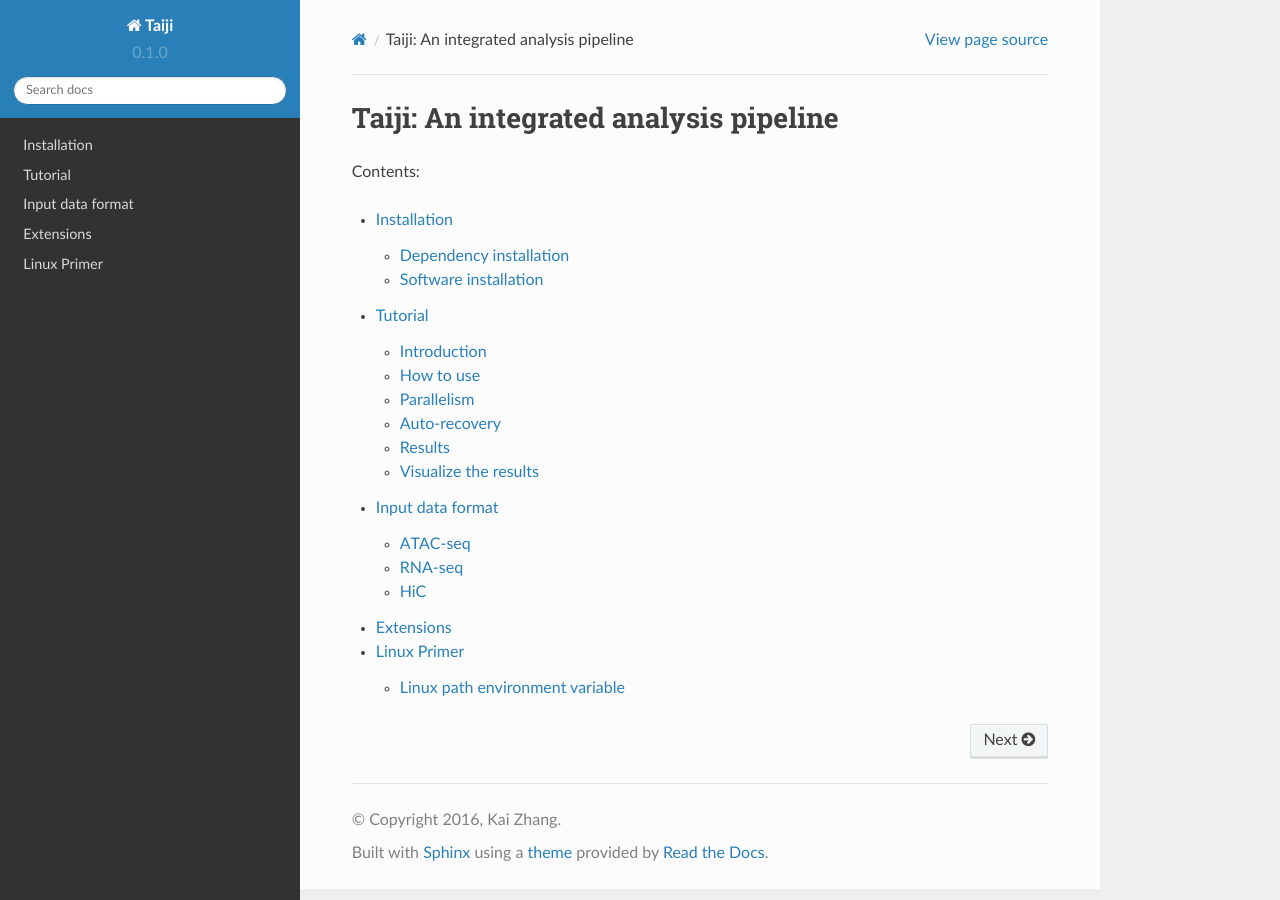
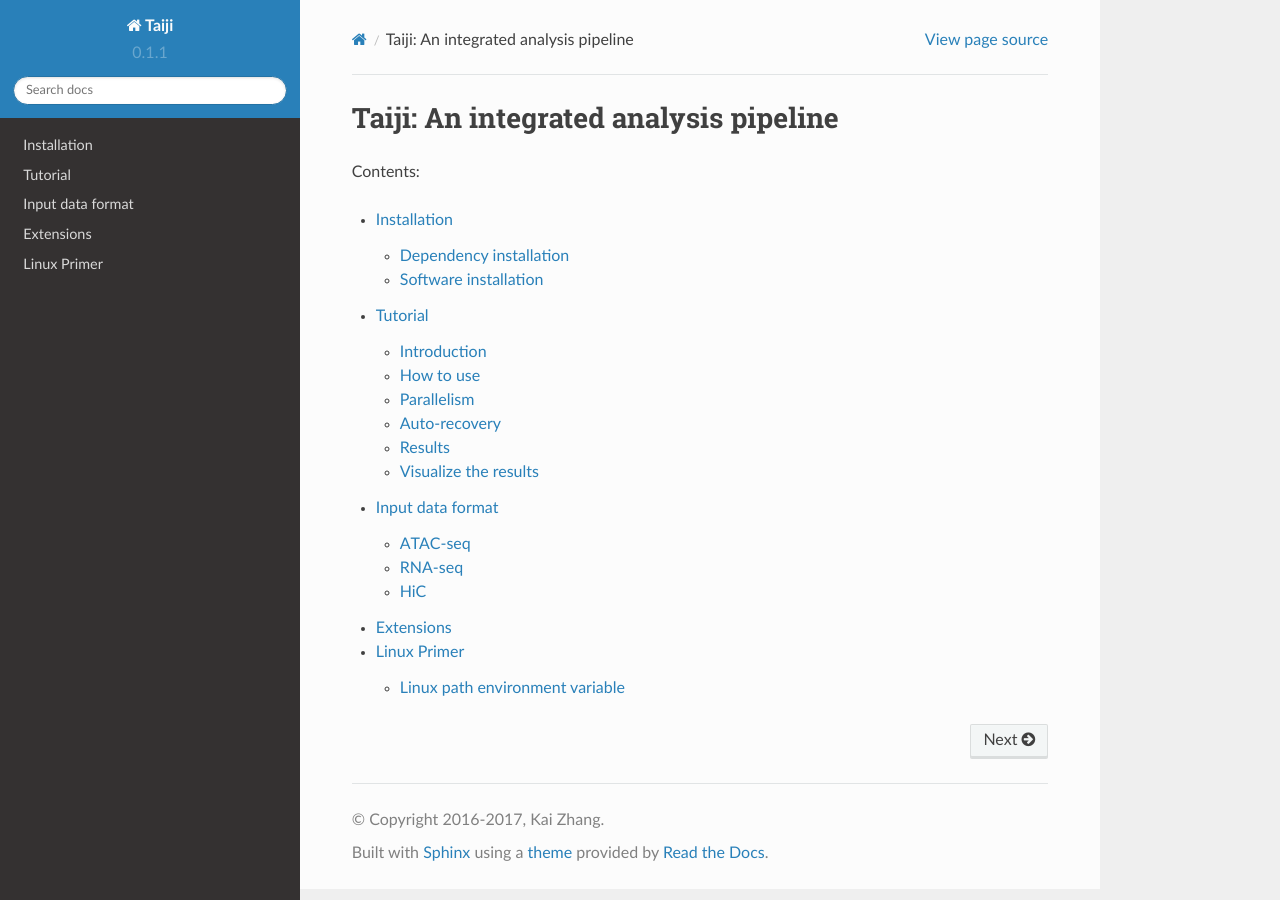
Before and after one commit to kaizhang/Taiji, a Sphinx documentation site: the page built from docs/index.rst, in a window 1280 px wide. Built offline with Sphinx 7.4.7 and the Read the Docs theme 2.0.0, drawn with Linux system fonts in a browser that asks for light colours.

Commit message:
0.1.1-dev

```diff
--- a/docs/conf.py
+++ b/docs/conf.py
@@ -50,7 +50,7 @@ master_doc = 'index'
 
 # General information about the project.
 project = 'Taiji'
-copyright = '2016, Kai Zhang'
+copyright = '2016-2017, Kai Zhang'
 author = 'Kai Zhang'
 
 # The version info for the project you're documenting, acts as replacement for
@@ -58,9 +58,9 @@ author = 'Kai Zhang'
 # built documents.
 #
 # The short X.Y version.
-version = '0.1.0'
+version = '0.1.1'
 # The full version, including alpha/beta/rc tags.
-release = '0.1.0'
+release = '0.1.1'
 
 # The language for content autogenerated by Sphinx. Refer to documentation
 # for a list of supported languages.
```
Also changed, not shown: 1 other file.
